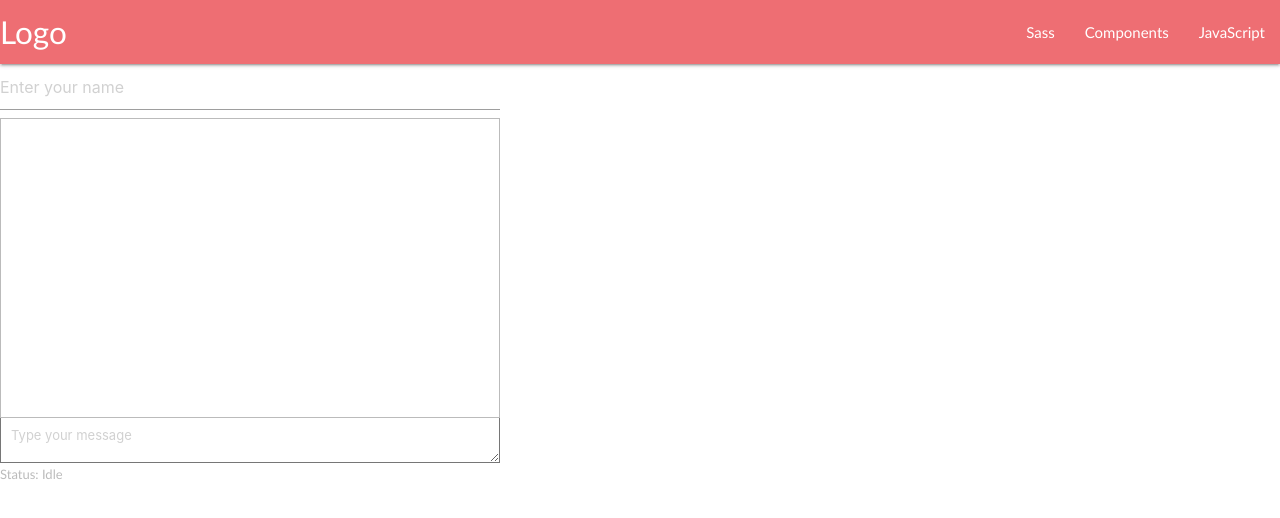
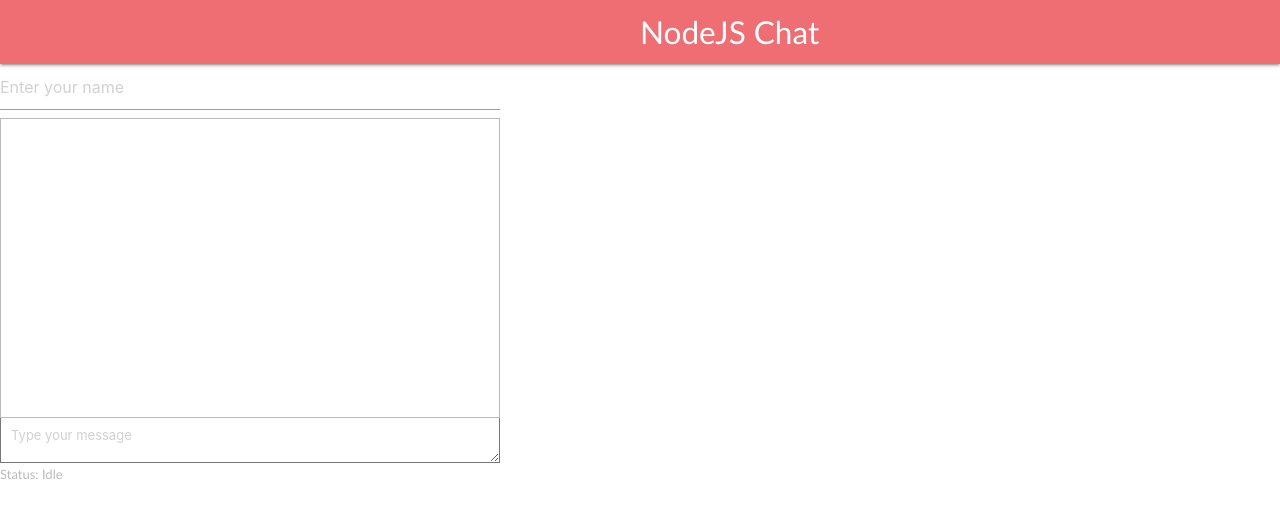
Before and after one commit to sanlouise/nodejs-chat, a plain HTML site: page index.html in a window 1280 px wide. Drawn offline with nearby package versions, Linux system fonts and the light colour scheme; no server answers.

Commit message:
Minor style updates

```diff
--- a/index.html
+++ b/index.html
@@ -8,13 +8,8 @@
     </head>
     <body>
         <nav>
-           <div class="nav-wrapper">
-             <a href="#" class="brand-logo">Logo</a>
-             <ul id="nav-mobile" class="right hide-on-med-and-down">
-               <li><a href="sass.html">Sass</a></li>
-               <li><a href="badges.html">Components</a></li>
-               <li><a href="collapsible.html">JavaScript</a></li>
-             </ul>
+           <div class="nav-wrapper center">
+             <a href="#" class="brand-logo">NodeJS Chat</a>
            </div>
          </nav>
 
```
